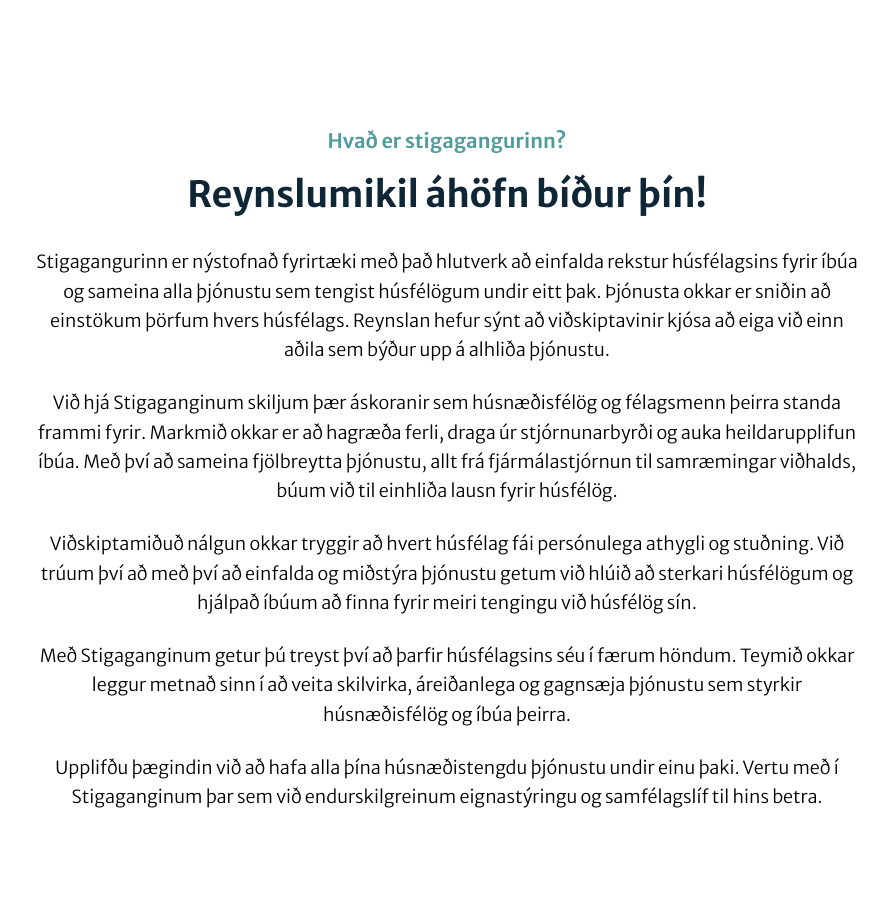
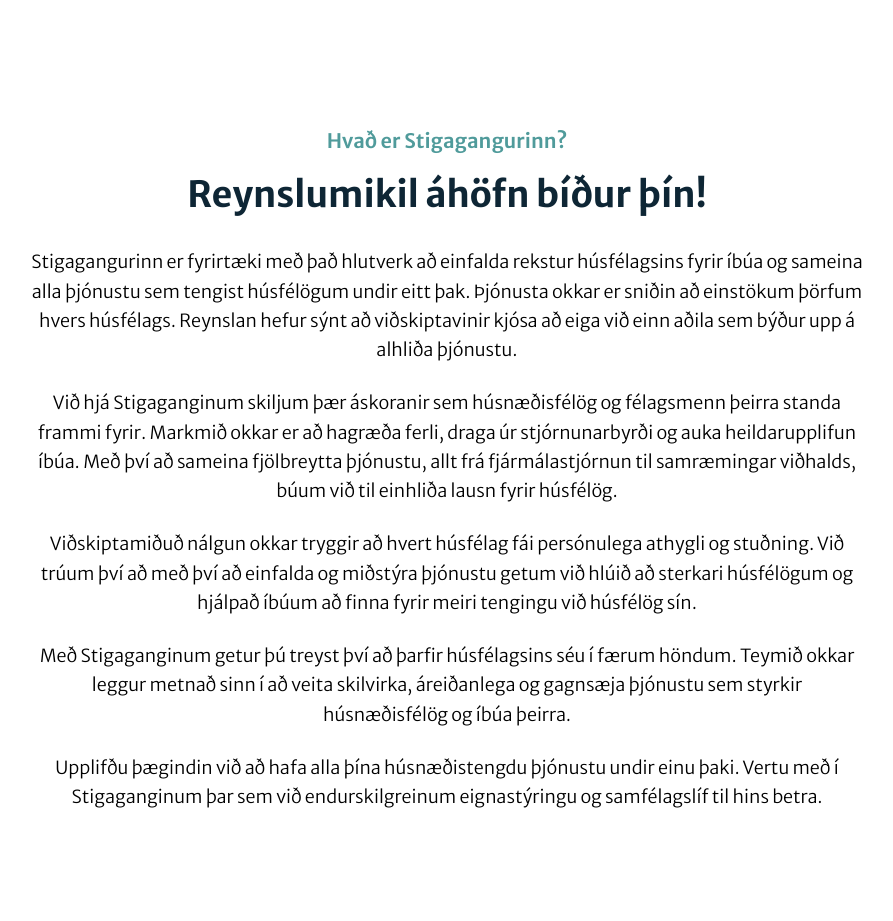
Before and after one commit to palmigudmunds/sameignin-vefur, a React (Create React App) app: page / in a window 1280 px wide. Shown: the part 1884-2805 px from the top of the page, without its empty margins (193-1086 px from the left). Built offline with nearby package versions, Linux system fonts and the light colour scheme.

Commit message:
Minor text changes

```diff
--- a/src/components/UmOkkur/index.js
+++ b/src/components/UmOkkur/index.js
@@ -10,10 +10,10 @@
   return (
     <section id="um-okkur" data-aos="fade-up" data-aos-duration="2600">
       <div className="w-full h-auto rounded-xl flex flex-col text-center items-center justify-items-start">
-        <h3 className="text-teal">Hvað er stigagangurinn?</h3>
+        <h3 className="text-teal">Hvað er Stigagangurinn?</h3>
         <h4 className="text-maindarkblue text-2xl md:text-4xl font-bold mt-5">Reynslumikil áhöfn bíður þín!</h4>
         <p className="w-full md:w-2/3 mt-8">
-          Stigagangurinn er nýstofnað fyrirtæki með það hlutverk að einfalda
+          Stigagangurinn er fyrirtæki með það hlutverk að einfalda
           rekstur húsfélagsins fyrir íbúa og sameina alla þjónustu sem tengist
           húsfélögum undir eitt þak. Þjónusta okkar er sniðin að einstökum
           þörfum hvers húsfélags. Reynslan hefur sýnt að viðskiptavinir kjósa að
```
